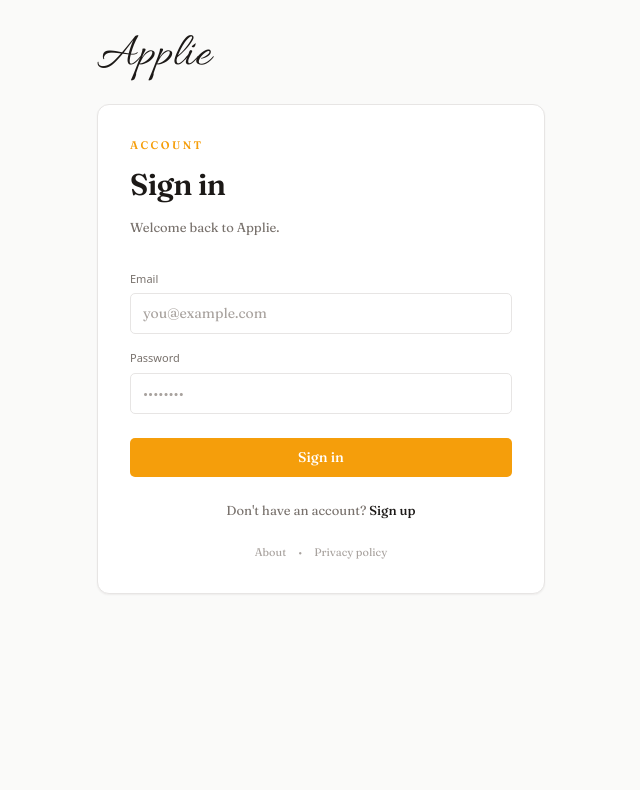
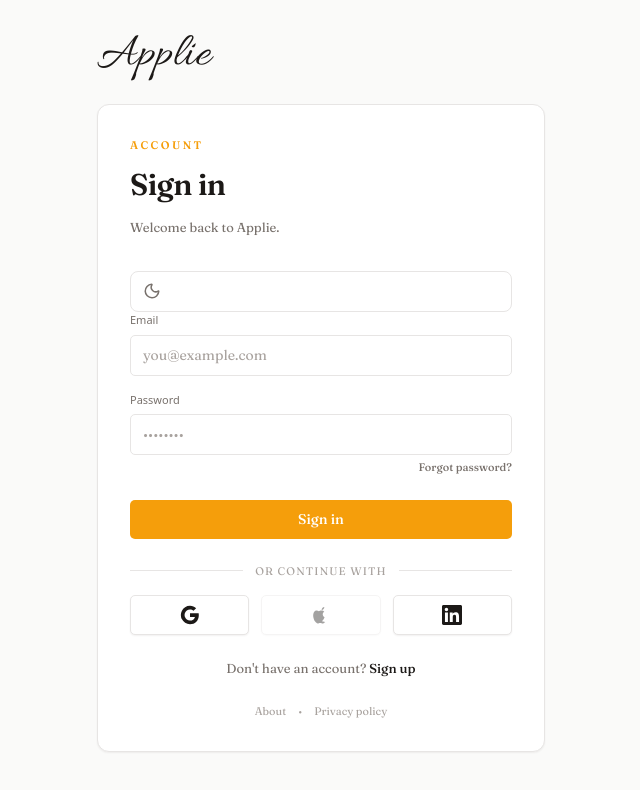
Before and after one commit to bien0025/applie, a React (Vite) app: page /sign-in in a window 1280 px wide. Shown: the top 790 px of the page, without its empty margins (319-959 px from the left). Built offline with nearby package versions, Linux system fonts and the light colour scheme.

Commit message:
fixed some stuff

```diff
--- a/src/context/AuthContext.jsx
+++ b/src/context/AuthContext.jsx
@@ -39,6 +39,15 @@ export function AuthProvider({ children }) {
   const resendConfirmation = (email) =>
     supabase.auth.resend({ type: 'signup', email });
 
+  // OAuth Sign In - Updated with the redirectTo origin
+  const signInWithOAuth = ({ provider }) =>
+    supabase.auth.signInWithOAuth({
+      provider,
+      options: {
+        redirectTo: `${window.location.origin}/`,
+      }
+    });
+
   return (
     <AuthContext.Provider
       value={{
@@ -48,6 +57,7 @@ export function AuthProvider({ children }) {
         signUp,
         signOut,
         resendConfirmation,
+        signInWithOAuth,
       }}
     >
       {children}
--- a/src/pages/SignIn.jsx
+++ b/src/pages/SignIn.jsx
@@ -4,14 +4,17 @@ import { useAuth } from '../context/AuthContext';
 import AuthLayout from '../components/auth/AuthLayout';
 import Button from '../components/ui/Button';
 import Input from '../components/ui/Input';
+import ThemeToggle from '../components/layout/ThemeToggle';
 
 export default function SignIn() {
-  const { signIn, user } = useAuth();
+  // Added signInWithOAuth
+  const { signIn, signInWithOAuth, user } = useAuth();
   const navigate = useNavigate();
   const [email, setEmail] = useState('');
   const [password, setPassword] = useState('');
   const [error, setError] = useState('');
   const [busy, setBusy] = useState(false);
+  const [isOpen, setIsOpen] = useState(false);
 
   useEffect(() => {
     if (user) navigate('/', { replace: true });
@@ -30,8 +33,18 @@ export default function SignIn() {
     navigate('/', { replace: true });
   };
 
+  const handleOAuth = async (provider) => {
+    setError('');
+    setBusy(true);
+    const { error: oauthError } = await signInWithOAuth({ provider });
+    if (oauthError) setError(oauthError.message);
+    setBusy(false);
+  };
+
   return (
     <AuthLayout title="Sign in" subtitle="Welcome back to Applie.">
+                    <ThemeToggle expanded={isOpen} />
+
       <form onSubmit={handleSubmit} className="flex flex-col gap-4">
         <Input
           label="Email"
@@ -42,6 +55,7 @@ export default function SignIn() {
           placeholder="you@example.com"
         />
 
+        <div className="flex flex-col gap-1">
           <Input
             label="Password"
             type="password"
@@ -50,6 +64,15 @@ export default function SignIn() {
             onChange={(e) => setPassword(e.target.value)}
             placeholder="••••••••"
           />
+          <div className="flex justify-end">
+            <Link
+              to="/forgot-password"
+              className="text-xs font-medium text-secondary hover:text-primary hover:underline"
+            >
+              Forgot password?
+            </Link>
+          </div>
+        </div>
 
         {error && <p className="text-xs text-error">{error}</p>}
 
@@ -57,6 +80,56 @@ export default function SignIn() {
           {busy ? 'Signing in…' : 'Sign in'}
         </Button>
       </form>
+
+      <div className="mt-6 flex items-center gap-3">
+        <hr className="flex-1 border-border" />
+        <span className="text-xs tracking-wider text-subtle uppercase">Or continue with</span>
+        <hr className="flex-1 border-border" />
+      </div>
+
+      <div className="mt-4 flex gap-3">
+        <Button
+          type="button"
+          variant="secondary"
+          onClick={() => handleOAuth('google')}
+          disabled={busy}
+          className="flex-1 flex justify-center py-2"
+          aria-label="Sign in with Google"
+        >
+          <svg className="h-5 w-5" viewBox="0 0 24 24">
+            <path fill="currentColor" d="M22.56 12.25c0-.78-.07-1.53-.2-2.25H12v4.26h5.92c-.26 1.37-1.04 2.53-2.21 3.31v2.77h3.57c2.08-1.92 3.28-4.74 3.28-8.09z" />
+            <path fill="currentColor" d="M12 23c2.97 0 5.46-.98 7.28-2.66l-3.57-2.77c-.98.66-2.23 1.06-3.71 1.06-2.86 0-5.29-1.93-6.16-4.53H2.18v2.84C3.99 20.53 7.7 23 12 23z" />
+            <path fill="currentColor" d="M5.84 14.09c-.22-.66-.35-1.36-.35-2.09s.13-1.43.35-2.09V7.07H2.18C1.43 8.55 1 10.22 1 12s.43 3.45 1.18 4.93l2.85-2.22.81-.62z" />
+            <path fill="currentColor" d="M12 5.38c1.62 0 3.06.56 4.21 1.64l3.15-3.15C17.45 2.09 14.97 1 12 1 7.7 1 3.99 3.47 2.18 7.07l3.66 2.84c.87-2.6 3.3-4.53 6.16-4.53z" />
+          </svg>
+        </Button>
+
+        <Button
+          type="button"
+          variant="secondary"
+          onClick={() => handleOAuth('apple')}
+          disabled={true}
+          className="flex-1 flex justify-center py-2"
+          aria-label="Sign in with Apple"
+        >
+          <svg className="h-5 w-5" viewBox="0 0 24 24" fill="currentColor">
+            <path d="M17.05 20.28c-.98.95-2.05 1.8-3.08 1.81-.98 0-1.44-.61-2.88-.61-1.47 0-1.99.6-2.92.62-1.07.03-2.25-.92-3.15-2.22-1.99-2.86-3.41-8.11-1.39-11.62 1-.95 1.94-1.57 3.01-1.59 1.05-.03 2.03.69 2.76.69.75 0 1.94-.85 3.23-.72 1.34.05 2.53.51 3.28 1.6-2.69 1.6-2.22 5.35.39 6.42-.64 1.76-1.52 3.19-2.63 4.24-.13.15-.31.33-.62.62zM15.11 4.71c.57-.68.96-1.56.85-2.45-.76.03-1.74.52-2.33 1.21-.52.61-.98 1.51-.85 2.39.85.08 1.76-.48 2.33-1.15z"/>
+          </svg>
+        </Button>
+
+        <Button
+          type="button"
+          variant="secondary"
+          onClick={() => handleOAuth('linkedin_oidc')}
+          disabled={busy}
+          className="flex-1 flex justify-center py-2"
+          aria-label="Sign in with LinkedIn"
+        >
+          <svg className="h-5 w-5" viewBox="0 0 24 24" fill="currentColor">
+            <path d="M20.447 20.452h-3.554v-5.569c0-1.328-.027-3.037-1.852-3.037-1.853 0-2.136 1.445-2.136 2.939v5.667H9.351V9h3.414v1.561h.046c.477-.9 1.637-1.85 3.37-1.85 3.601 0 4.267 2.37 4.267 5.455v6.286zM5.337 7.433c-1.144 0-2.063-.926-2.063-2.065 0-1.138.92-2.063 2.063-2.063 1.14 0 2.064.925 2.064 2.063 0 1.139-.925 2.065-2.064 2.065zm1.782 13.019H3.555V9h3.564v11.452zM22.225 0H1.771C.792 0 0 .774 0 1.729v20.542C0 23.227.792 24 1.771 24h20.451C23.2 24 24 23.227 24 22.271V1.729C24 .774 23.2 0 22.222 0h.003z"/>
+          </svg>
+        </Button>
+      </div>
 
       <p className="mt-6 text-center text-sm text-secondary">
         Don&apos;t have an account?{' '}
@@ -74,6 +147,10 @@ export default function SignIn() {
           Privacy policy
         </Link>
       </p>
+
+
     </AuthLayout>
+
   );
+
 }
--- a/src/pages/SignUp.jsx
+++ b/src/pages/SignUp.jsx
@@ -6,7 +6,7 @@ import Button from '../components/ui/Button';
 import Input from '../components/ui/Input';
 
 export default function SignUp() {
-  const { signUp, user } = useAuth();
+  const { signUp, signInWithOAuth, user } = useAuth();
   const navigate = useNavigate();
   const [form, setForm] = useState({
     firstName: '',
@@ -47,6 +47,14 @@ export default function SignUp() {
       return;
     }
     navigate('/', { replace: true });
+  };
+
+  const handleOAuth = async (provider) => {
+    setError('');
+    setBusy(true);
+    const { error: oauthError } = await signInWithOAuth({ provider });
+    if (oauthError) setError(oauthError.message);
+    setBusy(false);
   };
 
   return (
@@ -96,6 +104,56 @@ export default function SignUp() {
         </Button>
       </form>
 
+      <div className="mt-6 flex items-center gap-3">
+        <hr className="flex-1 border-border" />
+        <span className="text-xs tracking-wider text-subtle uppercase">Or continue with</span>
+        <hr className="flex-1 border-border" />
+      </div>
+
+      <div className="mt-4 flex gap-3">
+        <Button
+          type="button"
+          variant="secondary"
+          onClick={() => handleOAuth('google')}
+          disabled={busy}
+          className="flex-1 flex justify-center py-2"
+          aria-label="Sign up with Google"
+        >
+          <svg className="h-5 w-5" viewBox="0 0 24 24">
+            <path fill="currentColor" d="M22.56 12.25c0-.78-.07-1.53-.2-2.25H12v4.26h5.92c-.26 1.37-1.04 2.53-2.21 3.31v2.77h3.57c2.08-1.92 3.28-4.74 3.28-8.09z" />
+            <path fill="currentColor" d="M12 23c2.97 0 5.46-.98 7.28-2.66l-3.57-2.77c-.98.66-2.23 1.06-3.71 1.06-2.86 0-5.29-1.93-6.16-4.53H2.18v2.84C3.99 20.53 7.7 23 12 23z" />
+            <path fill="currentColor" d="M5.84 14.09c-.22-.66-.35-1.36-.35-2.09s.13-1.43.35-2.09V7.07H2.18C1.43 8.55 1 10.22 1 12s.43 3.45 1.18 4.93l2.85-2.22.81-.62z" />
+            <path fill="currentColor" d="M12 5.38c1.62 0 3.06.56 4.21 1.64l3.15-3.15C17.45 2.09 14.97 1 12 1 7.7 1 3.99 3.47 2.18 7.07l3.66 2.84c.87-2.6 3.3-4.53 6.16-4.53z" />
+          </svg>
+        </Button>
+
+        <Button
+          type="button"
+          variant="secondary"
+          onClick={() => handleOAuth('apple')}
+          disabled={true}
+          className="flex-1 flex justify-center py-2"
+          aria-label="Sign up with Apple"
+        >
+          <svg className="h-5 w-5" viewBox="0 0 24 24" fill="currentColor">
+            <path d="M17.05 20.28c-.98.95-2.05 1.8-3.08 1.81-.98 0-1.44-.61-2.88-.61-1.47 0-1.99.6-2.92.62-1.07.03-2.25-.92-3.15-2.22-1.99-2.86-3.41-8.11-1.39-11.62 1-.95 1.94-1.57 3.01-1.59 1.05-.03 2.03.69 2.76.69.75 0 1.94-.85 3.23-.72 1.34.05 2.53.51 3.28 1.6-2.69 1.6-2.22 5.35.39 6.42-.64 1.76-1.52 3.19-2.63 4.24-.13.15-.31.33-.62.62zM15.11 4.71c.57-.68.96-1.56.85-2.45-.76.03-1.74.52-2.33 1.21-.52.61-.98 1.51-.85 2.39.85.08 1.76-.48 2.33-1.15z"/>
+          </svg>
+        </Button>
+
+        <Button
+          type="button"
+          variant="secondary"
+          onClick={() => handleOAuth('linkedin_oidc')}
+          disabled={busy}
+          className="flex-1 flex justify-center py-2"
+          aria-label="Sign up with LinkedIn"
+        >
+          <svg className="h-5 w-5" viewBox="0 0 24 24" fill="currentColor">
+            <path d="M20.447 20.452h-3.554v-5.569c0-1.328-.027-3.037-1.852-3.037-1.853 0-2.136 1.445-2.136 2.939v5.667H9.351V9h3.414v1.561h.046c.477-.9 1.637-1.85 3.37-1.85 3.601 0 4.267 2.37 4.267 5.455v6.286zM5.337 7.433c-1.144 0-2.063-.926-2.063-2.065 0-1.138.92-2.063 2.063-2.063 1.14 0 2.064.925 2.064 2.063 0 1.139-.925 2.065-2.064 2.065zm1.782 13.019H3.555V9h3.564v11.452zM22.225 0H1.771C.792 0 0 .774 0 1.729v20.542C0 23.227.792 24 1.771 24h20.451C23.2 24 24 23.227 24 22.271V1.729C24 .774 23.2 0 22.222 0h.003z"/>
+          </svg>
+        </Button>
+      </div>
+
       <p className="mt-6 text-center text-sm text-secondary">
         Already have an account?{' '}
         <Link to="/sign-in" className="font-medium text-primary hover:underline">
```
Lines whose indentation alone changed are shown as unchanged.
